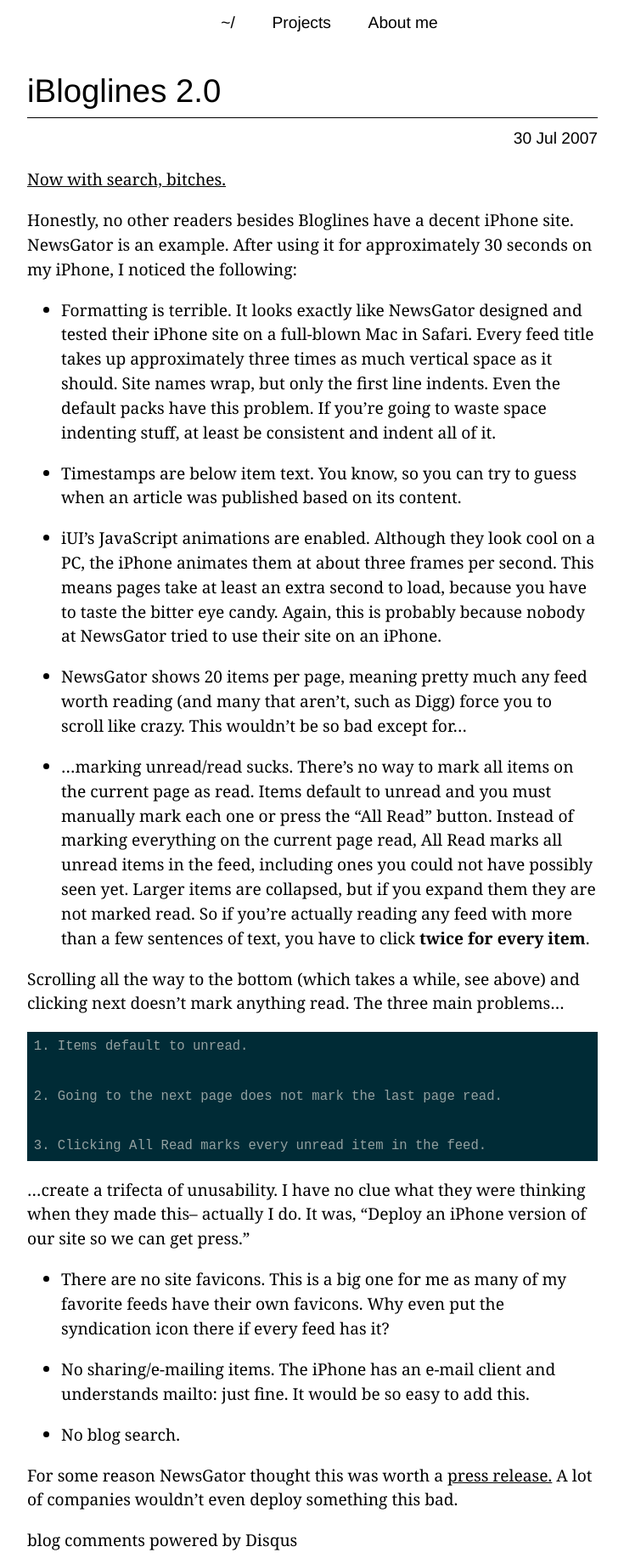
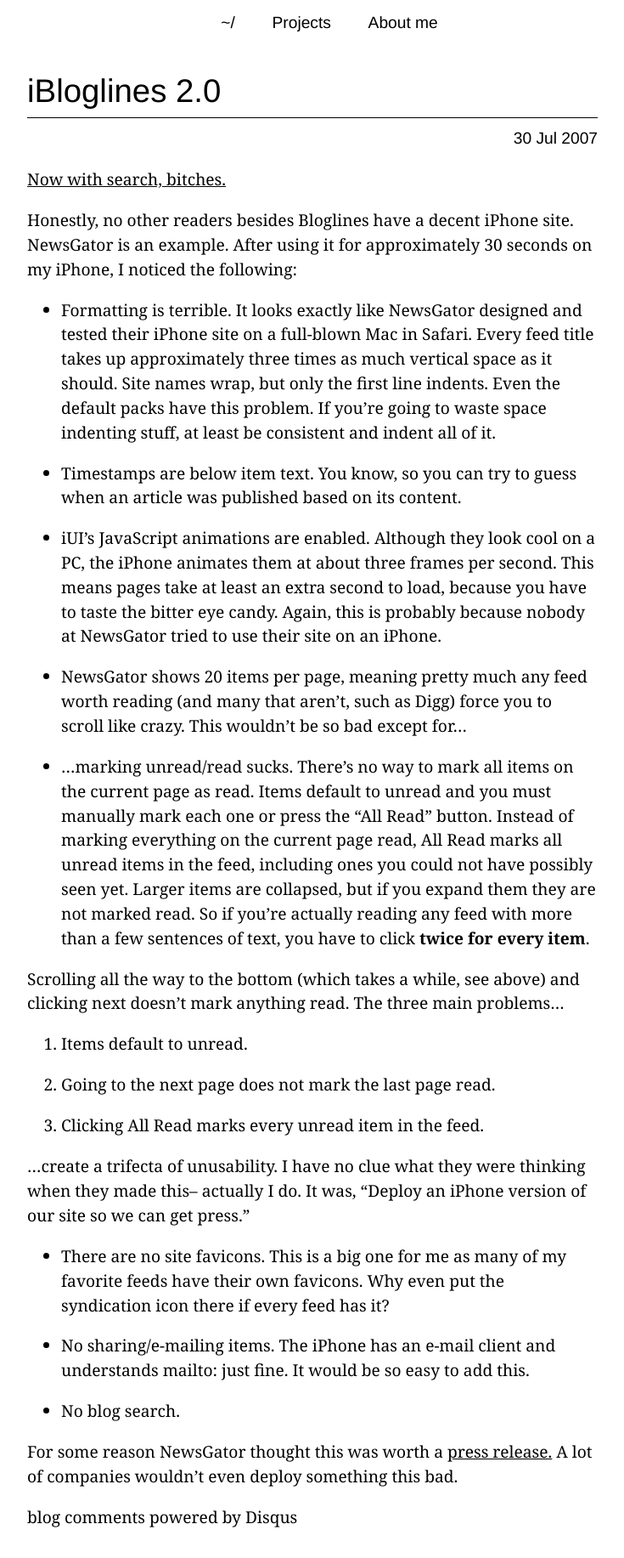
Before and after one commit to ggreer/geoff.greer.fm, a Jekyll site: the page built from _posts/2007-07-30-ibloglines-20.markdown, in a window 1280 px wide. Shown: the whole page at 85% size, without its empty margins (272-1007 px from the left). Built offline with Jekyll 4.4.1, drawn with Linux system fonts in a browser that asks for light colours; comment, search, counter and statistics services are not loaded; after the commit the page ends 1806 px from its top, so only the background shows below that.

Commit message:
Formatting fixes.

```diff
--- a/_posts/2007-07-30-ibloglines-20.markdown
+++ b/_posts/2007-07-30-ibloglines-20.markdown
@@ -19,47 +19,24 @@
 
 
 
-  * Formatting is terrible. It looks exactly like NewsGator designed and tested their iPhone site on a full-blown Mac in Safari. Every feed title takes up approximately three times as much vertical space as it should. Site names wrap, but only the first line indents. Even the default packs have this problem. If you're going to waste space indenting stuff, at least be consistent and indent all of it.
+* Formatting is terrible. It looks exactly like NewsGator designed and tested their iPhone site on a full-blown Mac in Safari. Every feed title takes up approximately three times as much vertical space as it should. Site names wrap, but only the first line indents. Even the default packs have this problem. If you're going to waste space indenting stuff, at least be consistent and indent all of it.
 
 
 
 
+* Timestamps are below item text. You know, so you can try to guess when an article was published based on its content.
 
 
 
-
-  *
-Timestamps are below item text. You know, so you can try to guess when an article was published based on its content.
+* iUI's JavaScript animations are enabled. Although they look cool on a PC, the iPhone animates them at about three frames per second. This means pages take at least an extra second to load, because you have to taste the bitter eye candy. Again, this is probably because nobody at NewsGator tried to use their site on an iPhone.
 
 
 
+* NewsGator shows 20 items per page, meaning pretty much any feed worth reading (and many that aren't, such as Digg) force you to scroll like crazy. This wouldn't be so bad except for...
 
 
 
-
-
-  *
-iUI's JavaScript animations are enabled. Although they look cool on a PC, the iPhone animates them at about three frames per second. This means pages take at least an extra second to load, because you have to taste the bitter eye candy. Again, this is probably because nobody at NewsGator tried to use their site on an iPhone.
-
-
-
-
-
-
-
-
-  *
-NewsGator shows 20 items per page, meaning pretty much any feed worth reading (and many that aren't, such as Digg) force you to scroll like crazy. This wouldn't be so bad except for...
-
-
-
-
-
-
-
-
-  *
-...marking unread/read sucks. There's no way to mark all items on the current page as read. Items default to unread and you must manually mark each one or press the "All Read" button. Instead of marking everything on the current page read, All Read marks all unread items in the feed, including ones you could not have possibly seen yet. Larger items are collapsed, but if you expand them they are not marked read. So if you're actually reading any feed with more than a few sentences of text, you have to click **twice for every item**.
+* ...marking unread/read sucks. There's no way to mark all items on the current page as read. Items default to unread and you must manually mark each one or press the "All Read" button. Instead of marking everything on the current page read, All Read marks all unread items in the feed, including ones you could not have possibly seen yet. Larger items are collapsed, but if you expand them they are not marked read. So if you're actually reading any feed with more than a few sentences of text, you have to click **twice for every item**.
 
 
 
@@ -67,13 +44,11 @@
 Scrolling all the way to the bottom (which takes a while, see above) and clicking next doesn't mark anything read. The three main problems...
 
 
-    1. Items default to unread.
+1. Items default to unread.
 
+2. Going to the next page does not mark the last page read.
 
-    2. Going to the next page does not mark the last page read.
-
-
-    3. Clicking All Read marks every unread item in the feed.
+3. Clicking All Read marks every unread item in the feed.
 
 
 ...create a trifecta of unusability. I have no clue what they were thinking when they made this-- actually I do. It was, "Deploy an iPhone version of our site so we can get press."
@@ -85,28 +60,15 @@
 
 
 
-  *
-There are no site favicons. This is a big one for me as many of my favorite feeds have their own favicons. Why even put the syndication icon there if every feed has it?
+* There are no site favicons. This is a big one for me as many of my favorite feeds have their own favicons. Why even put the syndication icon there if every feed has it?
 
 
 
+* No sharing/e-mailing items. The iPhone has an e-mail client and understands mailto: just fine. It would be so easy to add this.
 
 
 
-
-
-  *
-No sharing/e-mailing items. The iPhone has an e-mail client and understands mailto: just fine. It would be so easy to add this.
-
-
-
-
-
-
-
-
-  *
-No blog search.
+* No blog search.
 
 
 
```
Also changed, not shown: _posts/2010-04-23-is-my-credit-card-stolen.markdown (+3 -5 lines).
